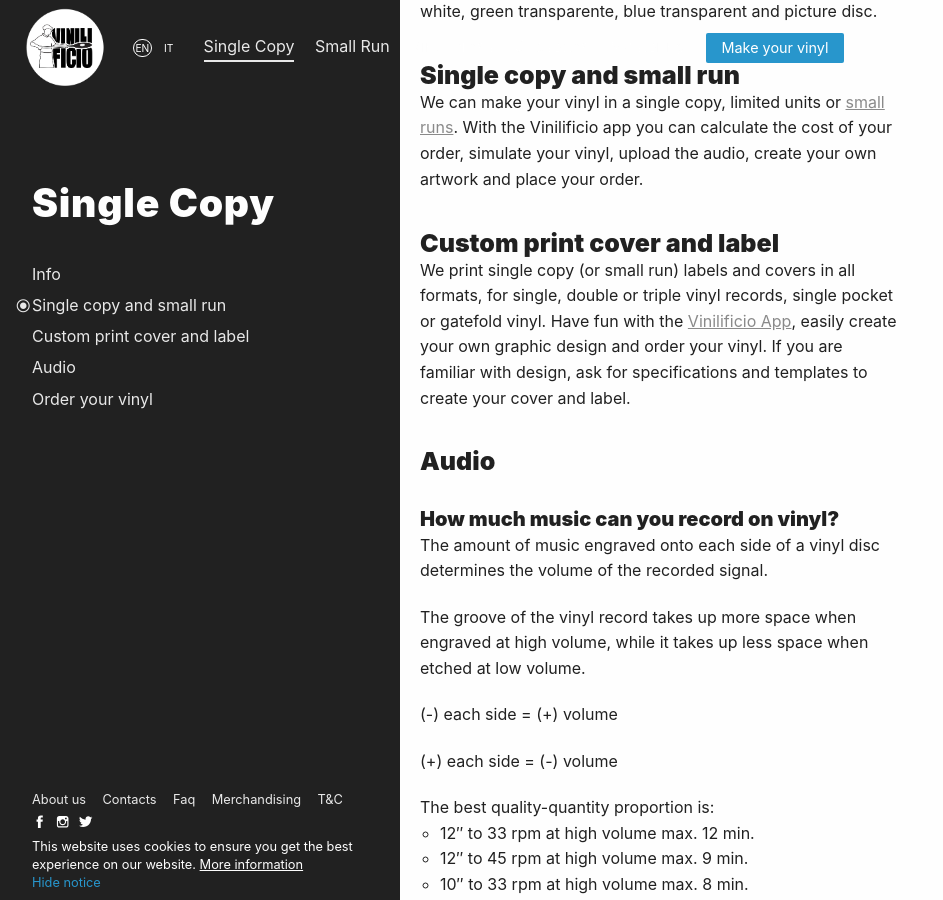
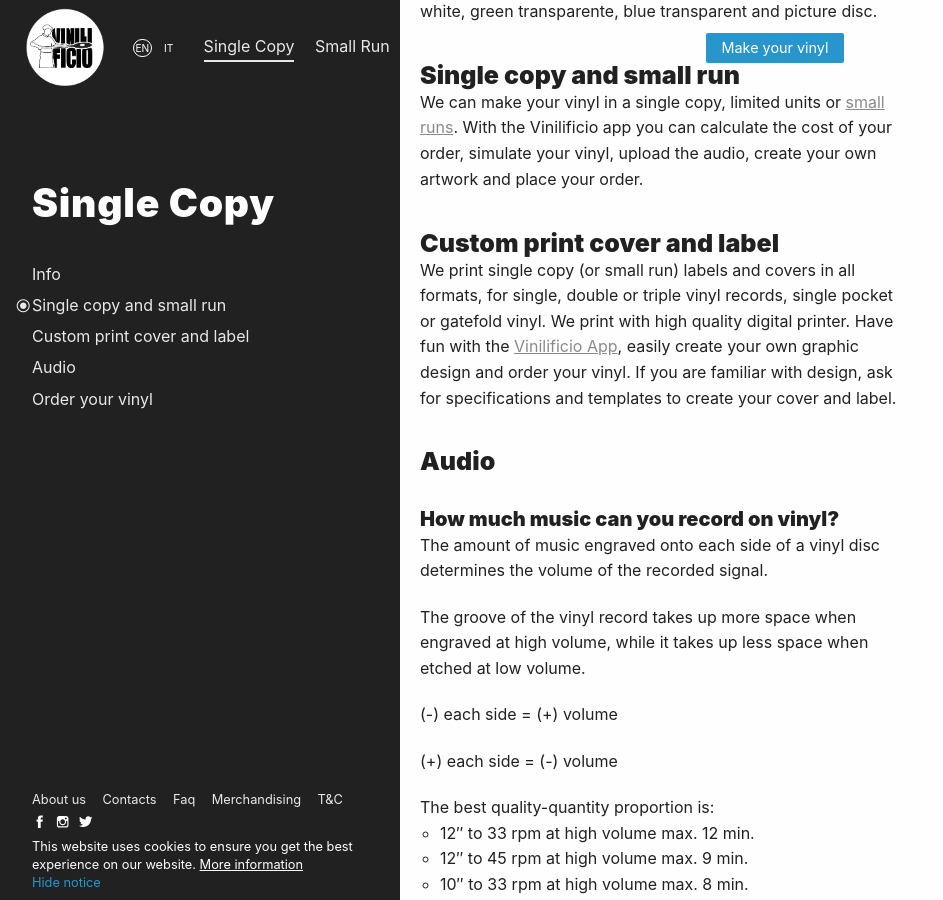
Before and after one commit to Vinilificio/vinilificio.com, a Jekyll site: the page built from en/single-copy.md, in a window 1280 px wide and 900 px high, scrolled down 545 px. Shown: the whole window, without its empty margins (0-943 px from the left). Built offline with Jekyll 4.4.1, drawn with Linux system fonts in a browser that asks for light colours; nearby versions of some CDN libraries; comment, search, counter and statistics services are not loaded.

Commit message:
update digital printer

```diff
--- a/en/single-copy.md
+++ b/en/single-copy.md
@@ -30,7 +30,7 @@ With the Vinilificio app you can calculate the cost of your order, simulate your
 
 ### Custom print cover and label
 
-We print single copy (or small run) labels and covers in all formats, for single, double or triple vinyl records, single pocket or gatefold vinyl. Have fun with the [Vinilificio App](https://app.vinilificio.com/){:target="_blank"}, easily create your own graphic design and order your vinyl. If you are familiar with design, ask for specifications and templates to create your cover and label.
+We print single copy (or small run) labels and covers in all formats, for single, double or triple vinyl records, single pocket or gatefold vinyl. We print with high quality digital printer. Have fun with the [Vinilificio App](https://app.vinilificio.com/){:target="_blank"}, easily create your own graphic design and order your vinyl. If you are familiar with design, ask for specifications and templates to create your cover and label.
 
 ### Audio
 
```
